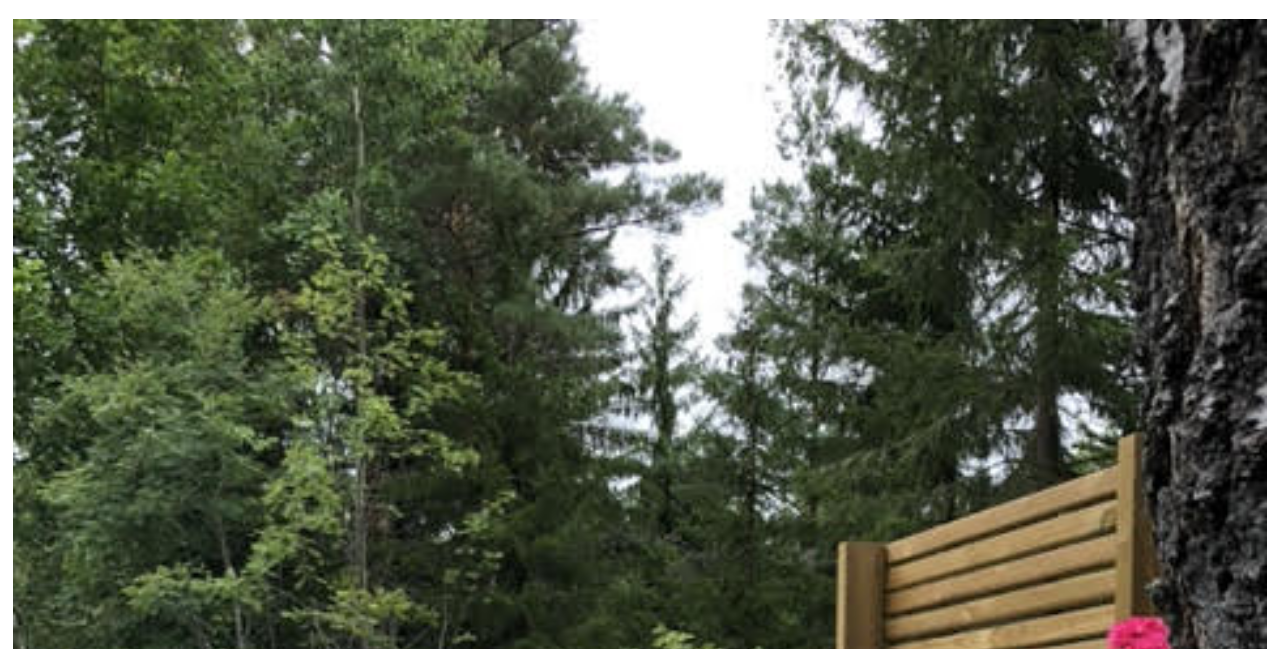
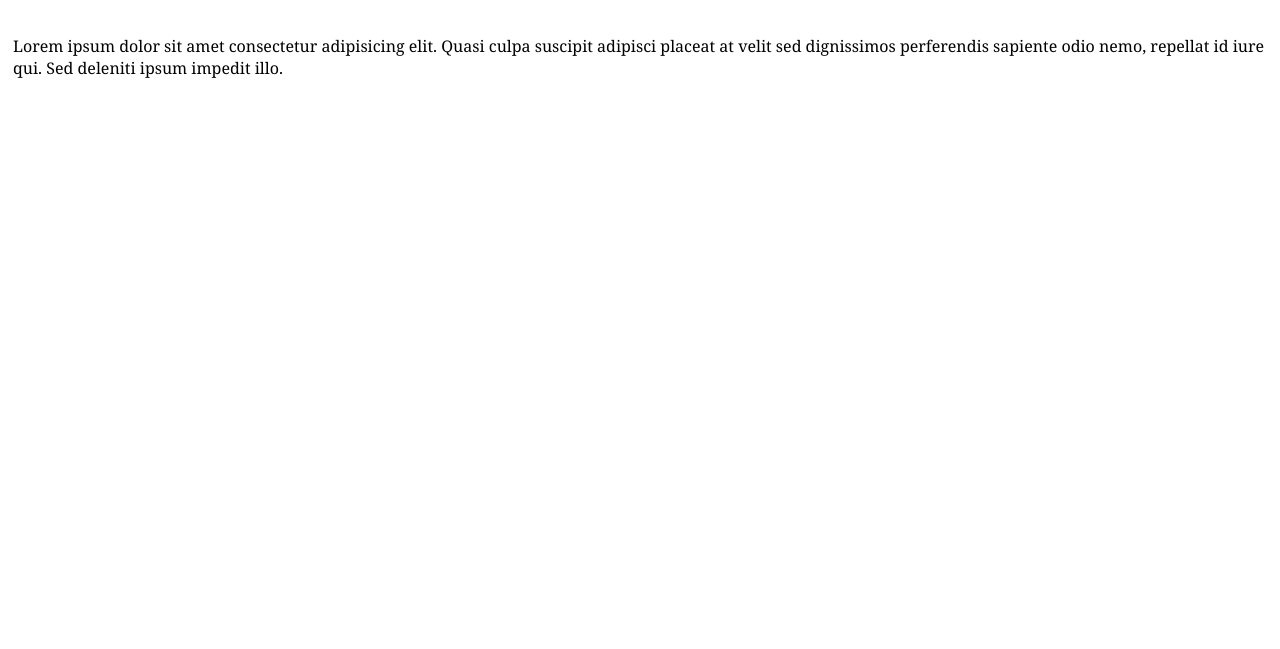
Before and after one commit to namreh03/Slutprojekt, a plain HTML site: page info.html in a window 1280 px wide. Shown: the part 151-800 px from the top of the page. Drawn offline with Linux system fonts and the light colour scheme.

Commit message:
sista testet

```diff
--- a/info.html
+++ b/info.html
@@ -32,7 +32,7 @@
 <h1>Information om stugan</h1>
 <ul id="punkt">
     <li>
-        <img src="b4.jpg" alt="">
+
         <p>Lorem ipsum dolor sit amet consectetur adipisicing elit. Quasi culpa suscipit adipisci placeat at velit sed dignissimos perferendis sapiente odio nemo, repellat id iure qui. Sed deleniti ipsum impedit illo.</p>
     </li>
 
```
